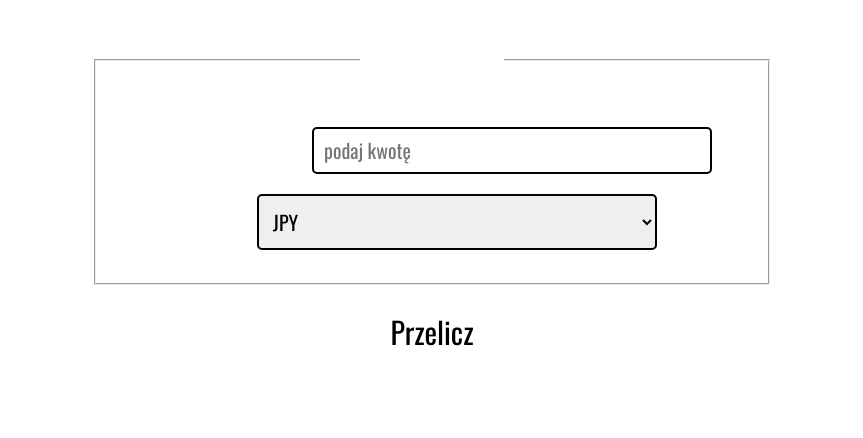
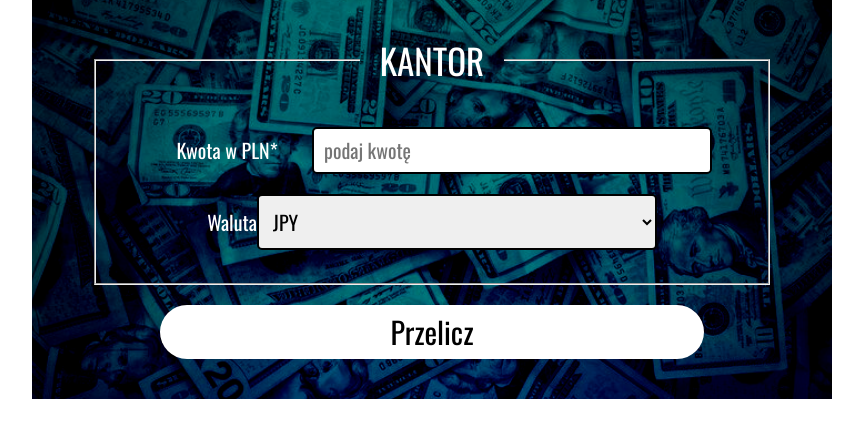
Before and after one commit to PiotrObrochta/currency-converter-react, a React (Create React App) app: page / in a window 1280 px wide. Shown: the top 438 px of the page, without its empty margins (208-1071 px from the left). Built offline with nearby package versions, Linux system fonts and the light colour scheme.

Commit message:
added background image

```diff
--- a/src/Container/style.css
+++ b/src/Container/style.css
@@ -4,7 +4,7 @@
     margin: 0 auto;
     max-width: 800px;
     text-align: center;
-
+    background-image: url("../Images/waluty.jpg");
     background-size: 1110px;
     background-repeat: no-repeat;
     background-position: center;
```
